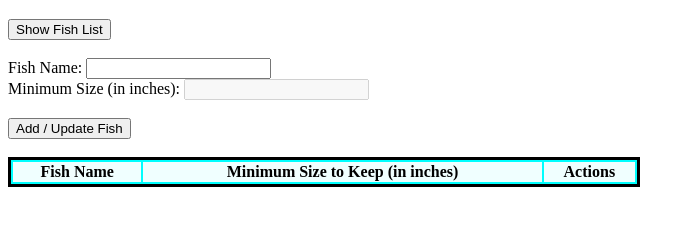
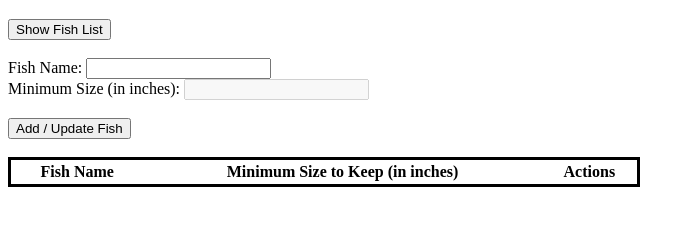
Before and after one commit to Cory-Z/FishKeeper, a website: page index.html in a window 1280 px wide. Shown: the part 61-286 px from the top of the page, without its empty margins (0-695 px from the left). Drawn offline with Linux system fonts and the light colour scheme.

Commit message:
table color update

```diff
--- a/index.html
+++ b/index.html
@@ -24,8 +24,8 @@
     <button onclick="saveFish();">Add / Update Fish</button>
     <br/><br/>
 
-    <table width="50%" style="border:solid;background-color: aqua;" id="fishTable">
-      <tr style="background-color: azure;">
+    <table width="50%" style="border:solid;background-color: rgb(255, 255, 255);" id="fishTable">
+      <tr style="background-color: rgb(255, 255, 255);">
         <th>Fish Name</th>
         <th>Minimum Size to Keep (in inches)</th>
         <th>Actions</th>
```
